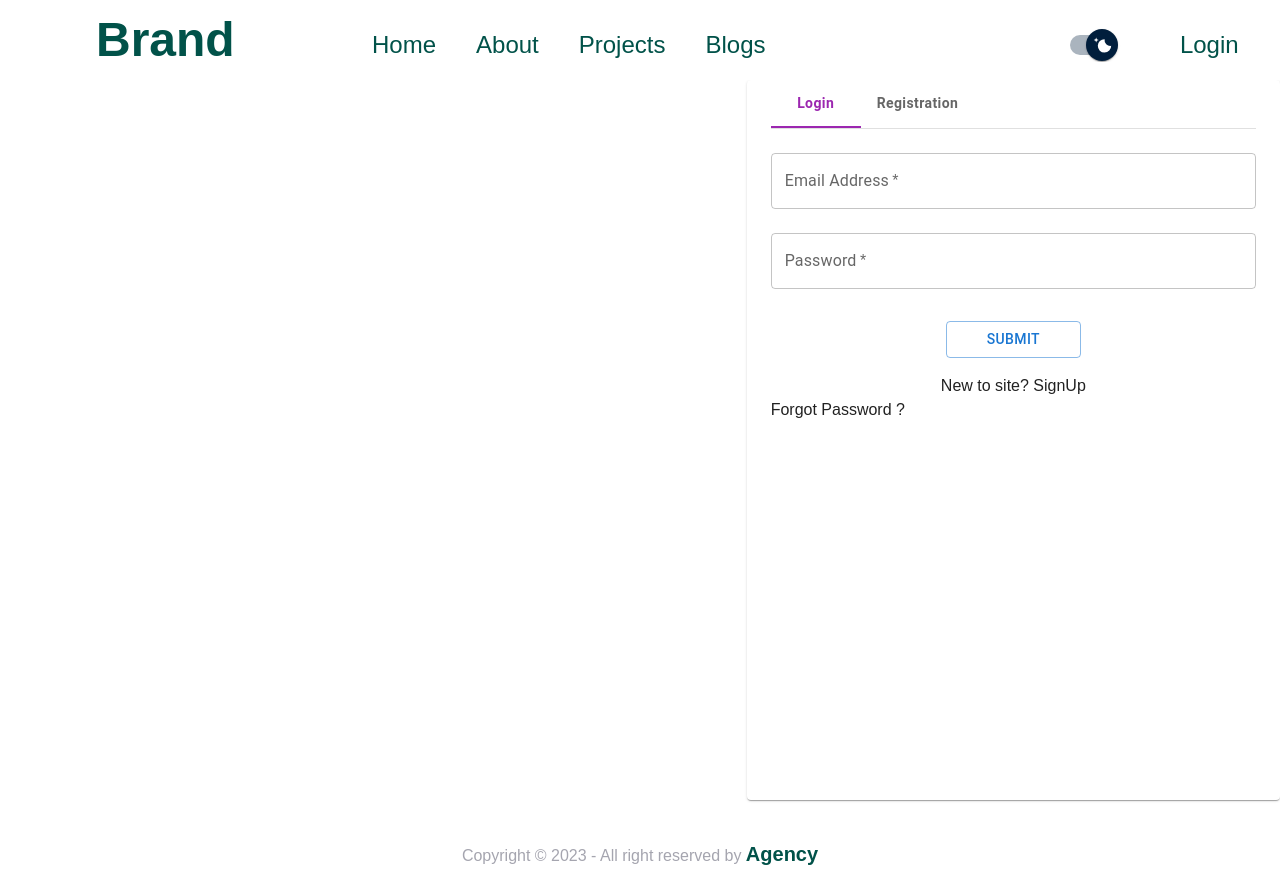
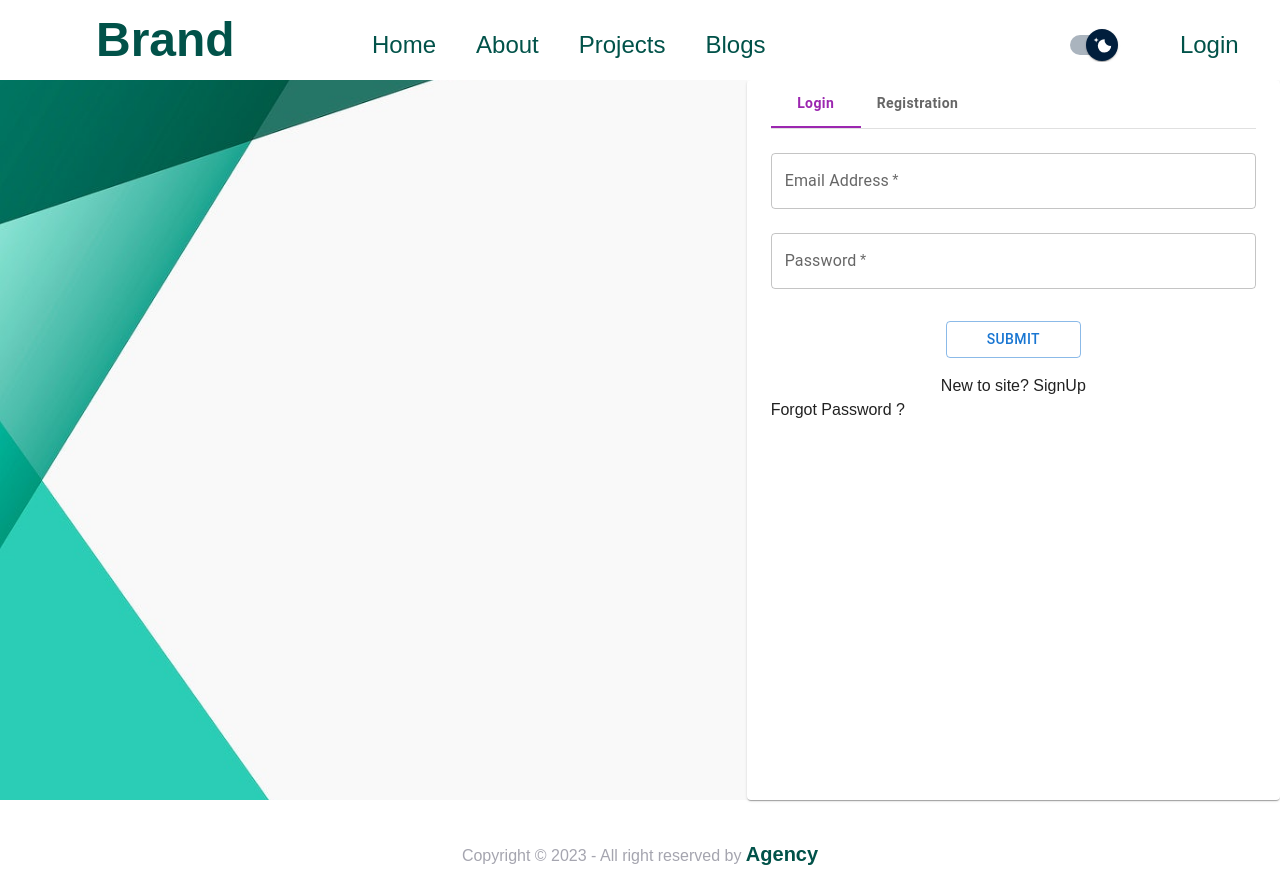
Before and after one commit to creative-ally/agency-site, a Next.js app: page /login in a window 1280 px wide. Built offline with nearby package versions, Linux system fonts and the light colour scheme.

Commit message:
bg pic added

```diff
--- a/components/Auth/SignIn.jsx
+++ b/components/Auth/SignIn.jsx
@@ -35,7 +35,7 @@ const Login = () => {
             backgroundPosition: 'center',
             display: { xs: 'none', sm: 'block' },
           }}
-          style={{ backgroundImage: `url(${Pic})` }}
+          style={{ backgroundImage: `url(${Pic.src})` }}
         ></Grid>
         <Grid item lg={5} sm={7} xs={12}>
           <Card sx={{ width: '100%', height: '100%' }}>
```
